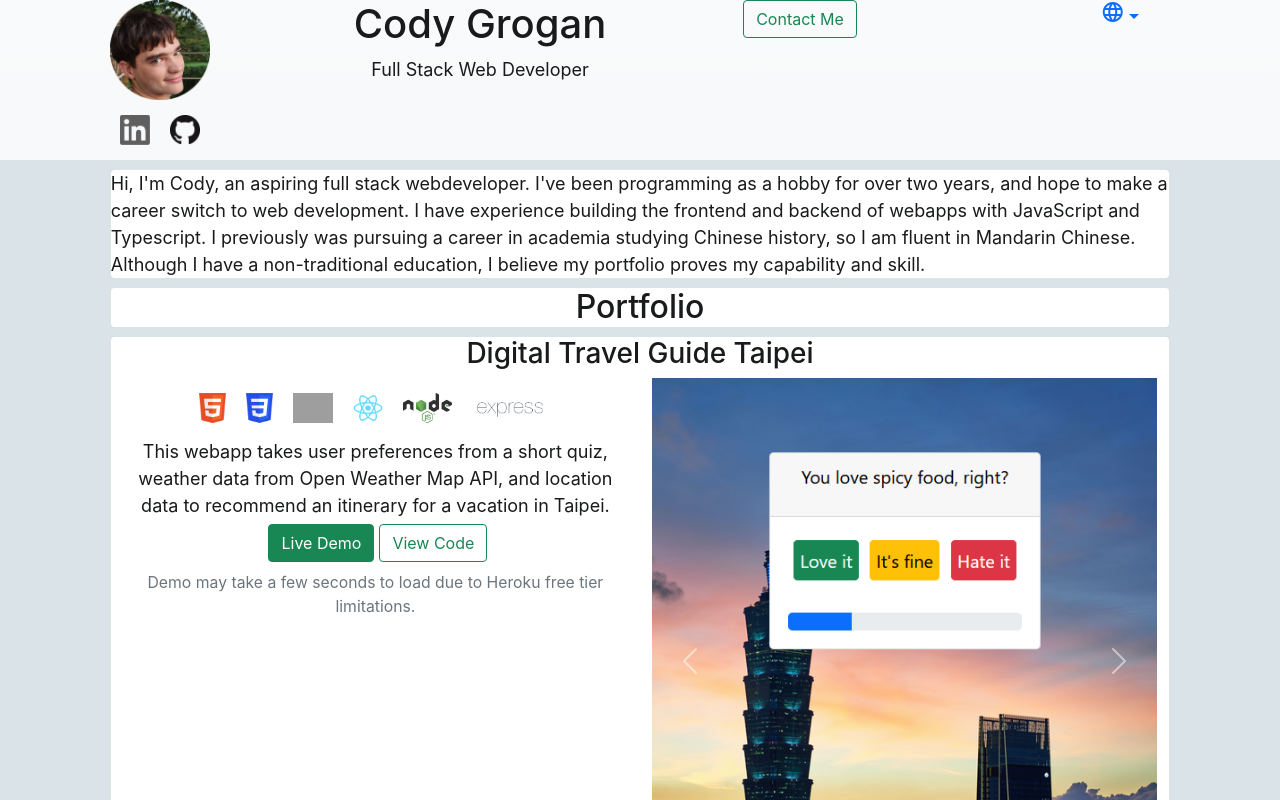
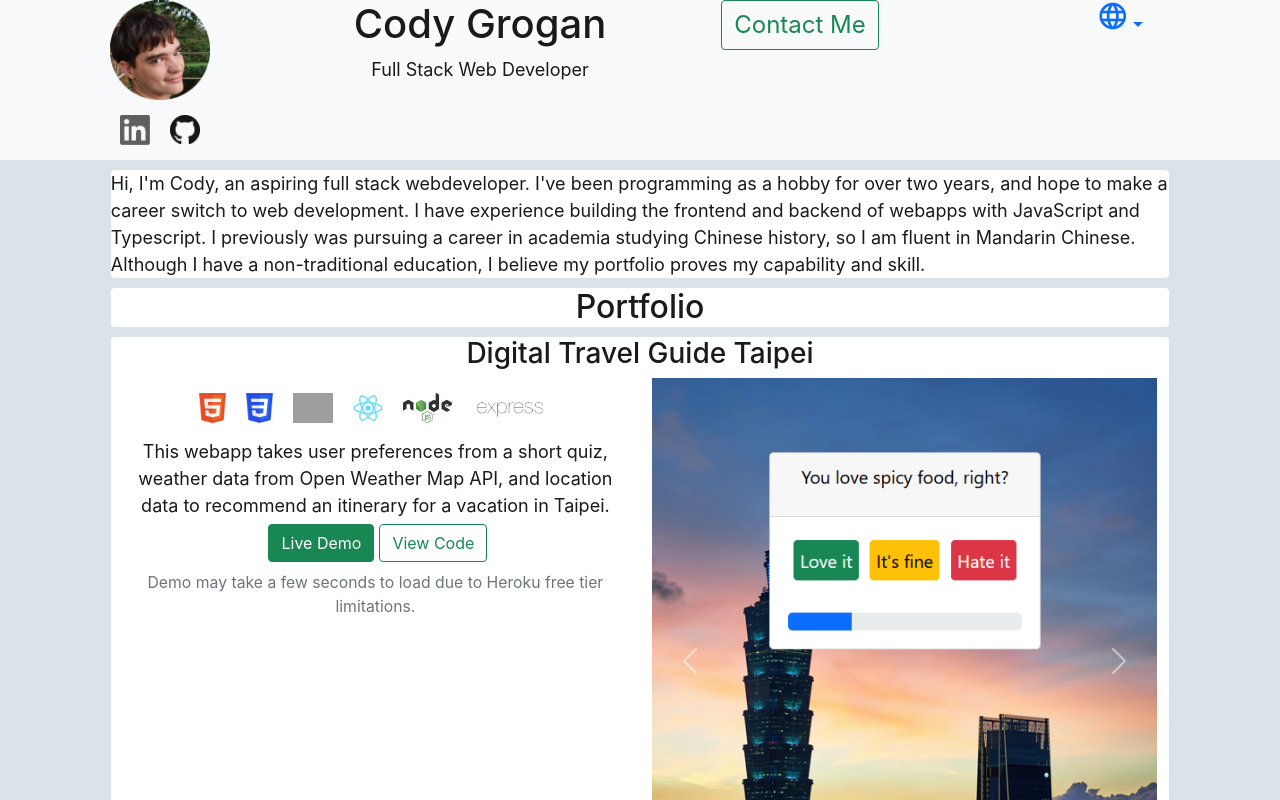
Before and after one commit to CodyGrogan/portfolio, a React (Create React App) app: page / in a window 1280 px wide. Shown: the top 800 px of the page. Built offline with nearby package versions, Linux system fonts and the light colour scheme; grey boxes are pictures that could not be loaded.

Commit message:
changes to font and button sizes

```diff
--- a/src/App.css
+++ b/src/App.css
@@ -11,6 +11,9 @@ body {
   overflow-x:hidden;
   max-width: 100%;
   font-size: 18px;
+  margin-bottom: 40px;
+
+
 
 }
 
@@ -75,3 +78,11 @@ body {
 .content{
   max-width: 1200px;
 }
+
+.language{
+  font-size: 32px;
+}
+
+.contactBtn{
+  font-size: 24px;
+}
--- a/src/components/home.tsx
+++ b/src/components/home.tsx
@@ -61,17 +61,17 @@ function Home(props: any){
             </div>
 
 
-            <div className='col contactBtn'>
+            <div className='col '>
               <div>
 
-           <a href='#contact'><button className="btn btn-outline-success">Contact Me</button></a>
+           <a href='#contact'><button className="btn btn-outline-success contactBtn">Contact Me</button></a>
             </div>
 
             </div>
             <div className='col'>
             <div >
                 <a className="dropdown-toggle" href="#" role="button" id="dropdownMenuLink" data-bs-toggle="dropdown" aria-expanded="false">
-                <span className="material-icons">
+                <span className="material-icons language">
                   language
                   </span>
                 </a>
```
